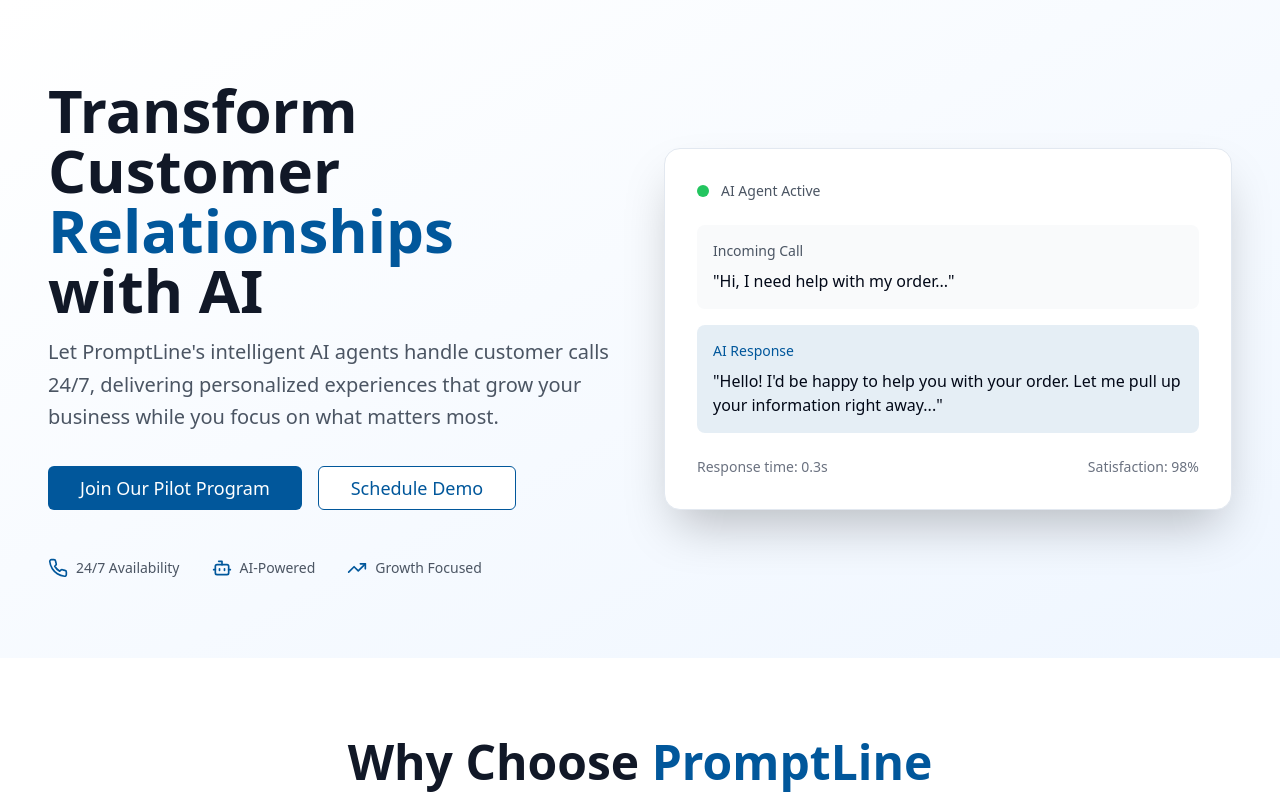
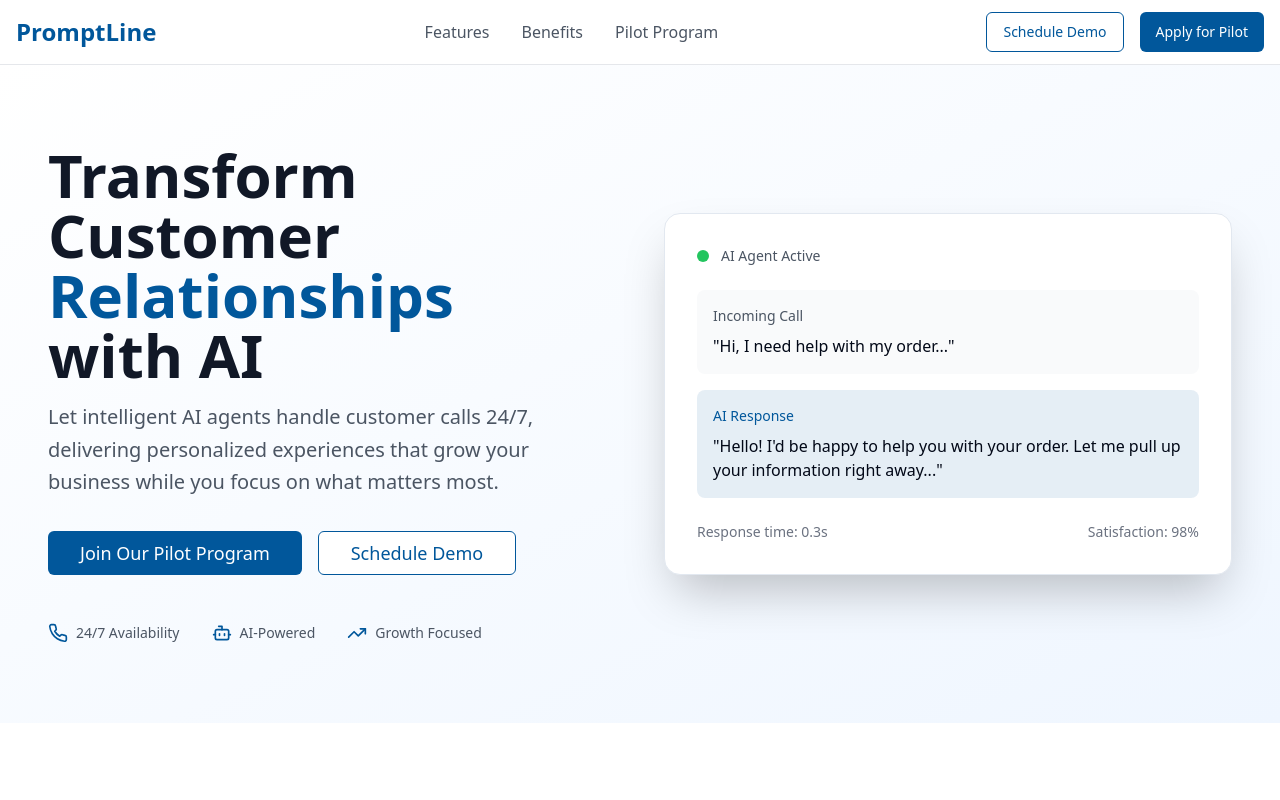
Before and after one commit to Jaggi0504/azure-ai-connect, a React (Vite) app: page / in a window 1280 px wide. Shown: the top 800 px of the page. Built offline with nearby package versions, Linux system fonts and the light colour scheme.

Commit message:
Refactor: Add company name to the top
Add the company name to the top of the landing page, following the style of professional websites.

```diff
--- /dev/null
+++ b/src/components/Header.tsx
@@ -0,0 +1,35 @@
+
+import { Button } from "@/components/ui/button";
+
+const Header = () => {
+  return (
+    <header className="bg-white border-b border-gray-200 sticky top-0 z-50">
+      <div className="container mx-auto max-w-7xl px-4">
+        <div className="flex items-center justify-between h-16">
+          <div className="flex items-center">
+            <div className="text-2xl font-bold text-[#01579b]">
+              PromptLine
+            </div>
+          </div>
+
+          <nav className="hidden md:flex items-center space-x-8">
+            <a href="#features" className="text-gray-600 hover:text-[#01579b] transition-colors">Features</a>
+            <a href="#benefits" className="text-gray-600 hover:text-[#01579b] transition-colors">Benefits</a>
+            <a href="#pilot" className="text-gray-600 hover:text-[#01579b] transition-colors">Pilot Program</a>
+          </nav>
+
+          <div className="flex items-center space-x-4">
+            <Button variant="outline" className="border-[#01579b] text-[#01579b] hover:bg-[#01579b] hover:text-white">
+              Schedule Demo
+            </Button>
+            <Button className="bg-[#01579b] hover:bg-[#01579b]/90 text-white">
+              Apply for Pilot
+            </Button>
+          </div>
+        </div>
+      </div>
+    </header>
+  );
+};
+
+export default Header;
--- a/src/components/Hero.tsx
+++ b/src/components/Hero.tsx
@@ -15,7 +15,7 @@ const Hero = () => {
                 <span className="block">with AI</span>
               </h1>
               <p className="text-xl text-gray-600 leading-relaxed">
-                Let PromptLine's intelligent AI agents handle customer calls 24/7, delivering personalized experiences that grow your business while you focus on what matters most.
+                Let intelligent AI agents handle customer calls 24/7, delivering personalized experiences that grow your business while you focus on what matters most.
               </p>
             </div>
 
--- a/src/pages/Index.tsx
+++ b/src/pages/Index.tsx
@@ -1,4 +1,5 @@
 
+import Header from "@/components/Header";
 import Hero from "@/components/Hero";
 import Features from "@/components/Features";
 import Benefits from "@/components/Benefits";
@@ -7,6 +8,7 @@ import CTA from "@/components/CTA";
 const Index = () => {
   return (
     <div className="min-h-screen">
+      <Header />
       <Hero />
       <Features />
       <Benefits />
```
